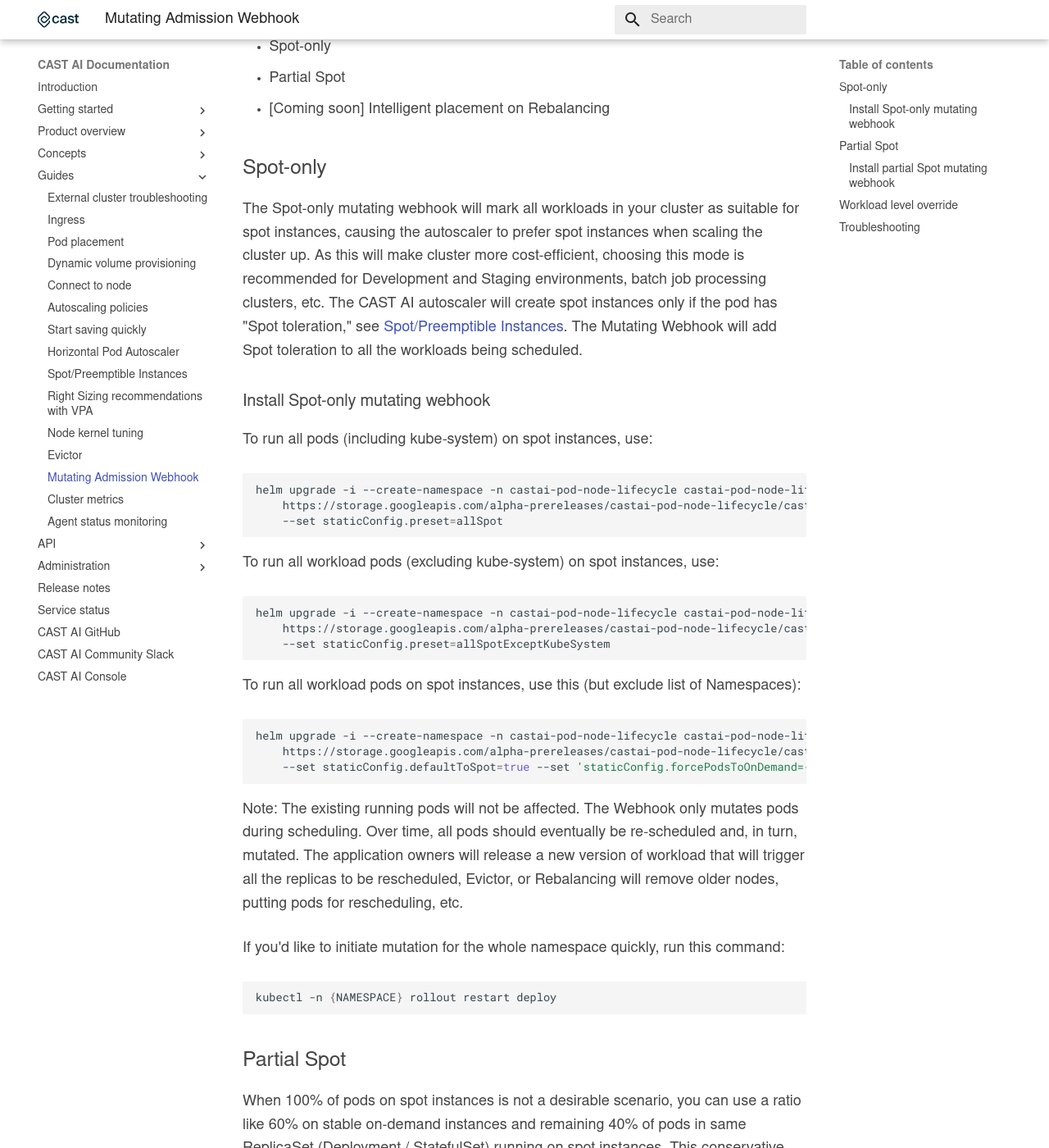
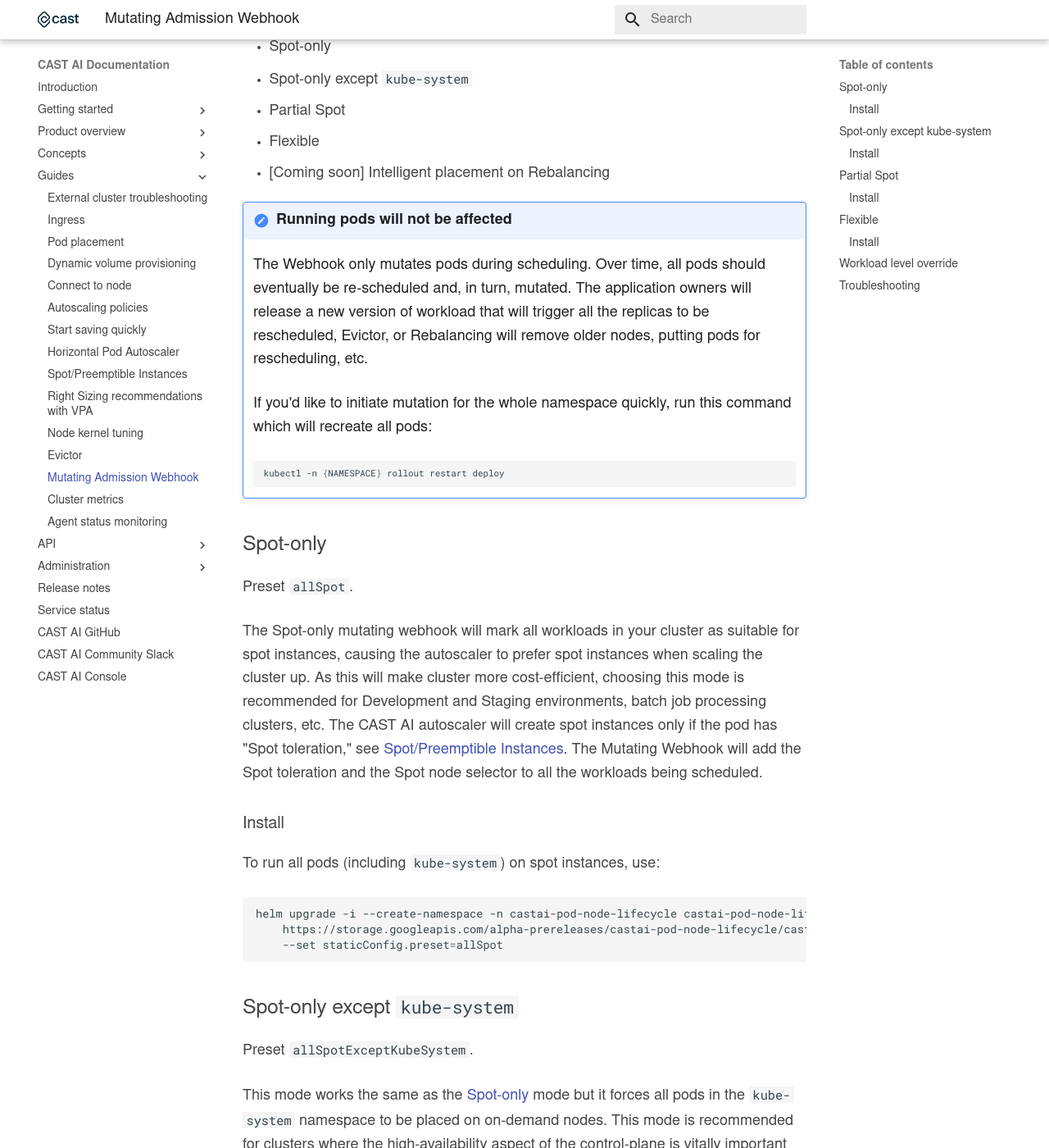
Before and after one commit to castai/docs, an MkDocs documentation site: the page built from docs/guides/mutating-admision-webhook.md, in a window 1280 px wide and 1400 px high, scrolled down 470 px. Shown: the whole window at 82% size. Built offline with MkDocs 1.6.1 and Material for MkDocs 9.7.7, drawn with Linux system fonts in a browser that asks for light colours; some web fonts are replaced; some of the changed text lies outside the part shown.

Commit message:
chore(spot-only-webhook): update docs about flexible configuration

````diff
--- a/docs/guides/mutating-admision-webhook.md
+++ b/docs/guides/mutating-admision-webhook.md
@@ -9,23 +9,32 @@
 Whenever there's a request to schedule a pod, the CAST AI Mutating Admission Webhook (in short, mutating webhook) will mutate
 workload manifest - for example, adding spot toleration to influence the desired pod placement by the Kubernetes Scheduler.
 
-CAST AI Mutating Admission Webhook modes:
+CAST AI Mutating Admission Webhook presets:
 
 - Spot-only
+- Spot-only except `kube-system`
 - Partial Spot
+- Flexible
 - [Coming soon] Intelligent placement on Rebalancing
+
+!!! note "Running pods will not be affected"
+    The Webhook only mutates pods during scheduling. Over time, all pods should eventually be re-scheduled and, in turn, mutated. The application owners will release a new version of workload that will trigger all the replicas to be rescheduled, Evictor, or Rebalancing will remove older nodes, putting pods for rescheduling, etc.
+
+    If you'd like to initiate mutation for the whole namespace quickly, run this command which will recreate all pods:
+
+    ```shell
+    kubectl -n {NAMESPACE} rollout restart deploy
+    ```
 
 ## Spot-only
 
-The Spot-only mutating webhook will mark all workloads in your cluster as suitable for spot instances, causing the autoscaler to prefer
-spot instances when scaling the cluster up. As this will make cluster more cost-efficient, choosing this mode is recommended
-for Development and Staging environments, batch job processing clusters, etc. The CAST AI autoscaler will create spot instances
-only if the pod has "Spot toleration," see [Spot/Preemptible Instances](spot.md). The Mutating Webhook will add Spot toleration to
-all the workloads being scheduled.
+Preset `allSpot`.
 
-### Install Spot-only mutating webhook
+The Spot-only mutating webhook will mark all workloads in your cluster as suitable for spot instances, causing the autoscaler to prefer spot instances when scaling the cluster up. As this will make cluster more cost-efficient, choosing this mode is recommended for Development and Staging environments, batch job processing clusters, etc. The CAST AI autoscaler will create spot instances only if the pod has "Spot toleration," see [Spot/Preemptible Instances](spot.md). The Mutating Webhook will add the Spot toleration and the Spot node selector to all the workloads being scheduled.
 
-To run all pods (including kube-system) on spot instances, use:
+### Install
+
+To run all pods (including `kube-system`) on spot instances, use:
 
 ```shell
 helm upgrade -i --create-namespace -n castai-pod-node-lifecycle castai-pod-node-lifecycle \
@@ -33,7 +42,15 @@
     --set staticConfig.preset=allSpot
 ```
 
-To run all workload pods (excluding kube-system) on spot instances, use:
+## Spot-only except `kube-system`
+
+Preset `allSpotExceptKubeSystem`.
+
+This mode works the same as the [Spot-only](#spot-only) mode but it forces all pods in the `kube-system` namespace to be placed on on-demand nodes. This mode is recommended for clusters where the high-availability aspect of the control-plane is vitally important while other pods can tolerate spot interruptions.
+
+### Install
+
+To run all pods excluding `kube-system` on spot instances, use:
 
 ```shell
 helm upgrade -i --create-namespace -n castai-pod-node-lifecycle castai-pod-node-lifecycle \
@@ -41,33 +58,13 @@
     --set staticConfig.preset=allSpotExceptKubeSystem
 ```
 
-To run all workload pods on spot instances, use this (but exclude list of Namespaces):
-
-```shell
-helm upgrade -i --create-namespace -n castai-pod-node-lifecycle castai-pod-node-lifecycle \
-    https://storage.googleapis.com/alpha-prereleases/castai-pod-node-lifecycle/castai-pod-node-lifecycle-latest.tgz \
-    --set staticConfig.defaultToSpot=true --set 'staticConfig.forcePodsToOnDemand={kube-system/.*,another-namespace/.*}'
-```
-
-Note: The existing running pods will not be affected. The Webhook only mutates pods during scheduling. Over time, all pods
-should eventually be re-scheduled and, in turn, mutated. The application owners will release a new version of workload that
-will trigger all the replicas to be rescheduled, Evictor, or Rebalancing will remove older nodes, putting pods for rescheduling,
-etc.
-
-If you'd like to initiate mutation for the whole namespace quickly, run this command:
-
-```shell
-kubectl -n {NAMESPACE} rollout restart deploy
-```
-
 ## Partial Spot
 
-When 100% of pods on spot instances is not a desirable scenario, you can use a ratio like 60% on stable on-demand instances and
-remaining 40% of pods in same ReplicaSet (Deployment / StatefulSet) running on spot instances. This conservative configuration
-ensures that there are enough pods on stable compute for the base load, but still allows achieving significant savings for pods
-above the base load by putting them on spot instances. This setup is recommended for all types of environment, from Production to Development.
+Preset `partialSpot`.
 
-### Install partial Spot mutating webhook
+When 100% of pods on spot instances is not a desirable scenario, you can use a ratio like 60% on stable on-demand instances and remaining 40% of pods in same ReplicaSet (Deployment / StatefulSet) running on spot instances. This conservative configuration ensures that there are enough pods on stable compute for the base load, but still allows achieving significant savings for pods above the base load by putting them on spot instances. This setup is recommended for all types of environment, from Production to Development.
+
+### Install
 
 For running 40% workload pods on spot instances and keep remaining pods of same ReplicaSet on on-demand instances, use:
 
@@ -83,6 +80,55 @@
 helm upgrade -i --create-namespace -n castai-pod-node-lifecycle castai-pod-node-lifecycle \
     https://storage.googleapis.com/alpha-prereleases/castai-pod-node-lifecycle/castai-pod-node-lifecycle-latest.tgz \
     --set staticConfig.defaultToSpot=false --set staticConfig.spotPercentageOfReplicaSet=70
+```
+
+## Flexible
+
+No preset.
+
+This mode can be adjusted to match the needs and requirements of your cluster. Instead of choosing a specific preset, you configure the behavior yourself.
+
+| Key | Type | Default | Description |
+| --- | --- | --- | --- |
+| `staticConfig.defaultToSpot` | boolean | `true` | Should the webhook add spot tolerations and node selectors to pods all pods which don't match other rules? |
+| `staticConfig.spotPercentageOfReplicaSet` | int | `0` | The percentage of pods (per ReplicaSet) which should be put on Spot instances. Acceptable values `[1-99]`. `0` means the feature is turned off. |
+| `staticConfig.ignorePods` | list of `PodAffinityTerm` | `[]` | Terms describing the label selectors for pods which should be ignored by the webhook. |
+| `staticConfig.forcePodsToSpot` | list of `PodAffinityTerm` | `[]` | Terms describing the label selectors for pods which should be put on Spot instances. |
+| `staticConfig.forcePodsToOnDemand` | list of `PodAffinityTerm` | `[]` | Terms describing the label selectors for pods which should be put on Spot instances. |
+
+Schema description of the `PodAffinityTerm` object can be found in the official [kubernetes-api documentation](https://kubernetes.io/docs/reference/generated/kubernetes-api/v1.21/#podaffinityterm-v1-core). The property `topologyKey` is ignored and the property `namespaceSelector` is not yet supported.
+
+### Install
+
+Here is an example of a `values.yaml` with custom rules defined:
+
+```yaml
+staticConfig:
+  defaultToSpot: true
+  spotPercentageOfReplicaSet: 0
+  ignorePods:
+    - labelSelector:
+        matchLabels:
+          app.kubernetes.io/name: ignored-pod
+  forcePodsToSpot:
+    - labelSelector:
+        matchExpressions:
+          - key: app.kubernetes.io/name
+            operator: In
+            values:
+              - spot-pod-1
+              - spot-pod-2
+  forcePodsToOnDemand:
+    - matchNamespaces:
+        - kube-system
+```
+
+To install the webhook with these custom rules, execute this command:
+
+```shell
+helm upgrade -i --create-namespace -n castai-pod-node-lifecycle castai-pod-node-lifecycle \
+    https://storage.googleapis.com/alpha-prereleases/castai-pod-node-lifecycle/castai-pod-node-lifecycle-latest.tgz \
+    --values values.yaml
 ```
 
 ## Workload level override
````
